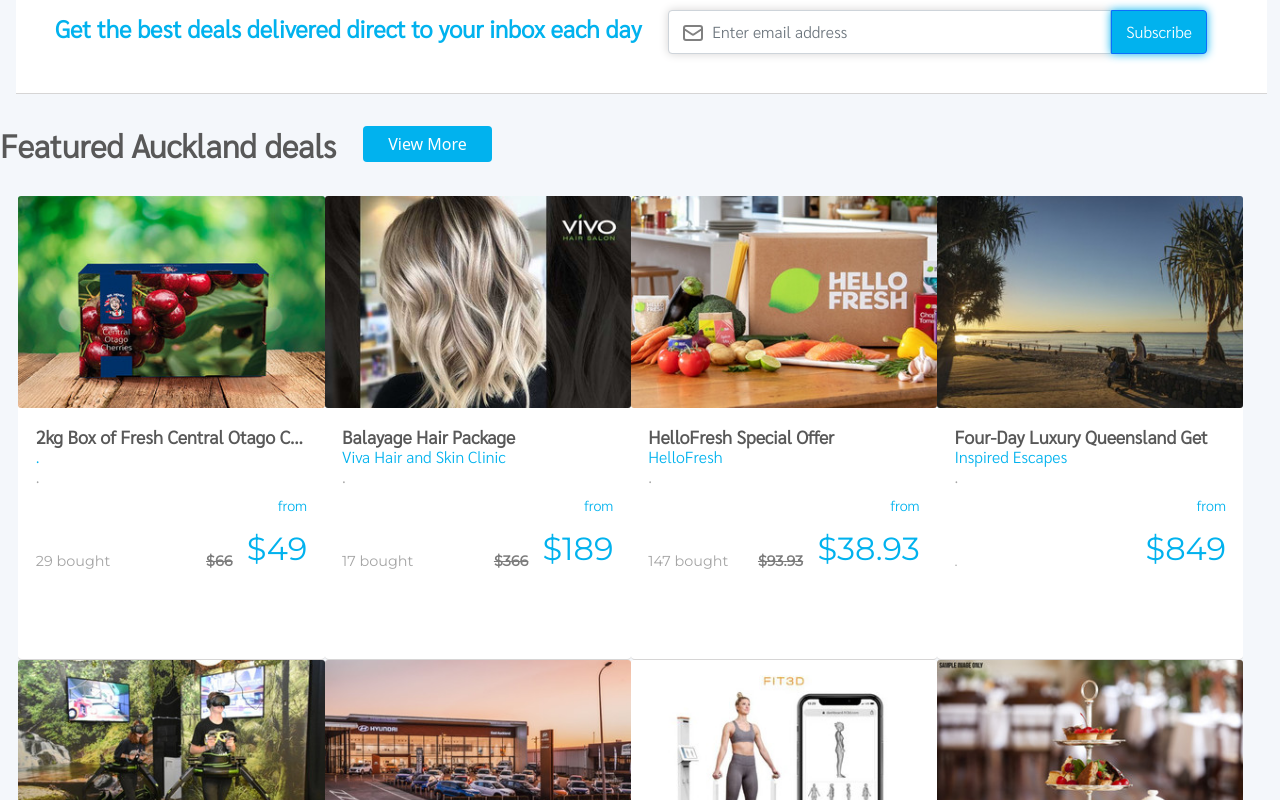
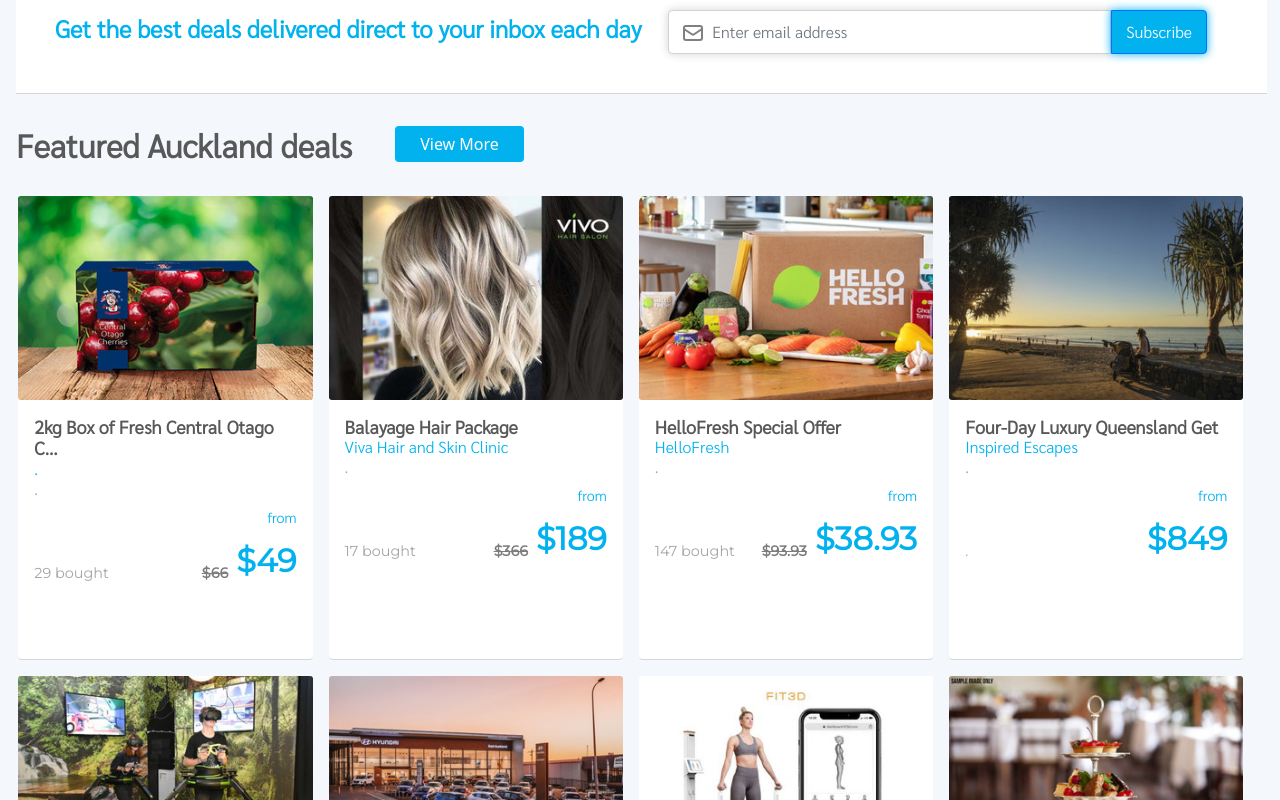
Before and after one commit to BeesanGhaith/Merwas, a React (Create React App) app: page / in a window 1280 px wide. Shown: the part 980-1780 px from the top of the page. Built offline with nearby package versions, Linux system fonts and the light colour scheme.

Commit message:
update style in Deals.js

```diff
--- a/src/component/Deals/Deals.js
+++ b/src/component/Deals/Deals.js
@@ -95,25 +95,25 @@
   ];
   return (
     <>
-      <span className="title-deals">Featured Auckland deals</span>
+      <span className="title-deals m-3">Featured Auckland deals</span>
       <Button className="btn-view-deals">View More</Button>
-      <div className="div-deals">
+      <div className="div-deals gap-3">
         {cardDeals.map((element) => (
           <Card className="card-deals">
             <div className="div-img-desc">
               <Card.Img className="card-img" variant="top" src={element.img} />
-              <Card.Text className="card-desc">{element.desc}</Card.Text>
+              <Card.Text className="card-desc p-5">{element.desc}</Card.Text>
             </div>
-            <Card.Body className="card-body-home">
+            <Card.Body className="card-body-home p-3">
               <Card.Title className="card-title-deals">{element.title}</Card.Title>
               <Card.Text className="card-type-home">{element.type}</Card.Text>
               <Card.Text className="card-city-home">{element.city}</Card.Text>
-              <Card.Text className="from">from</Card.Text>
-              <div className="div-card-price">
+              <Card.Text className="from mt-2">from</Card.Text>
+              <div className="div-card-price d-flex justify-content-between">
                 <Card.Text>{element.buy}</Card.Text>
-                <div className="card-price-dis">
+                <div className="card-price-dis d-flex gap-2">
                   <Card.Text className="card-price">{element.price}</Card.Text>
-                  <Card.Text className="card-dis-deals">{element.discount}</Card.Text>
+                  <Card.Text className="card-dis-deals fw-bold">{element.discount}</Card.Text>
                 </div>
               </div>
             </Card.Body>
```
